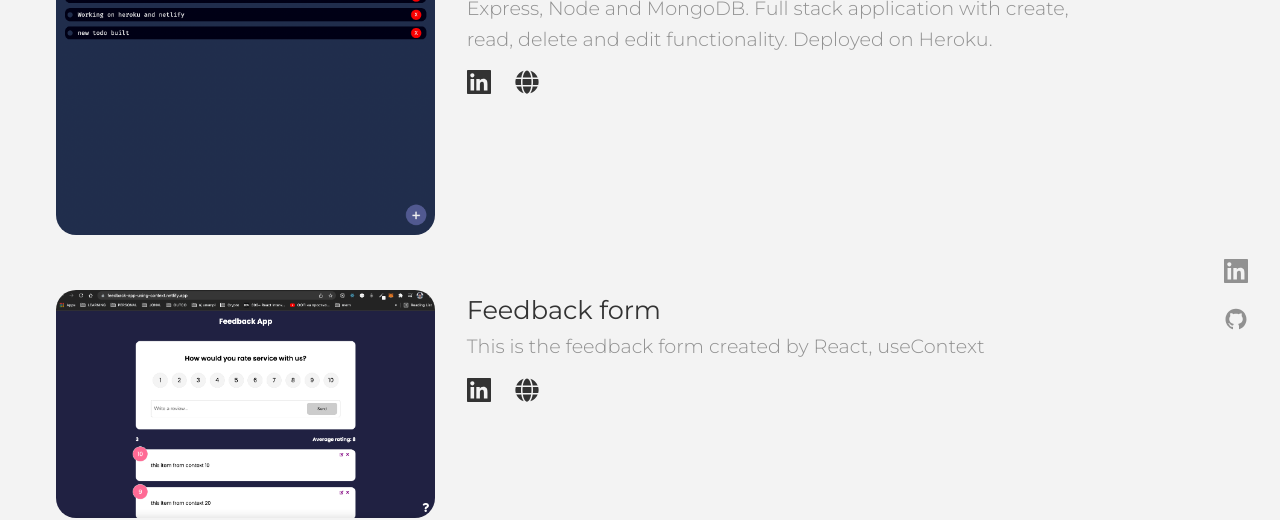
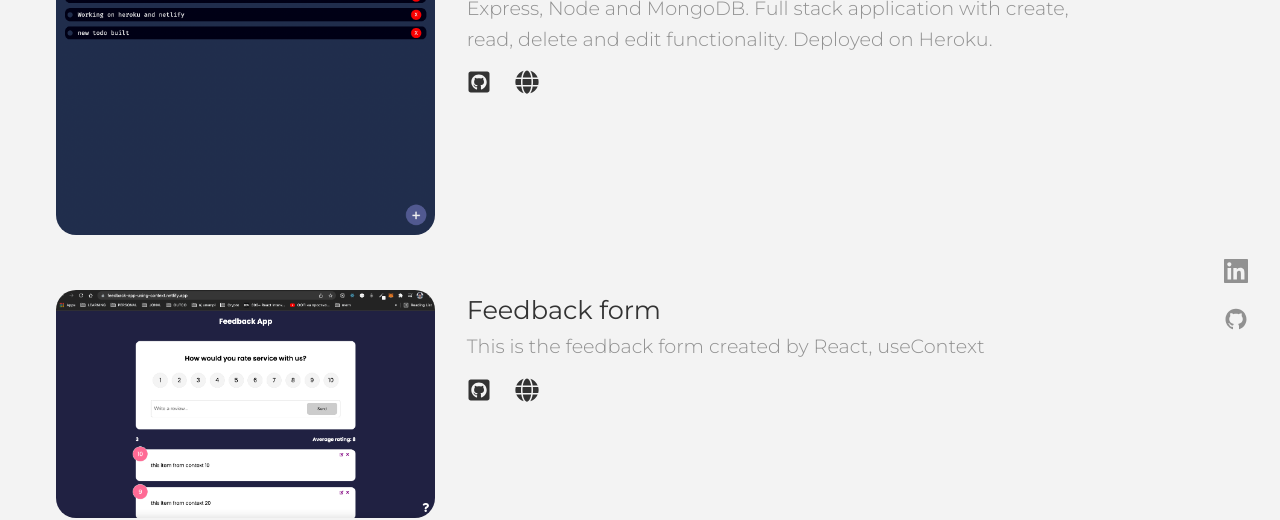
Before and after one commit to samibraimoff/personal-portfolio-app, a React (Create React App) app: page /projects in a window 1280 px wide. Shown: the part 341-861 px from the top of the page. Built offline with nearby package versions, Linux system fonts and the light colour scheme; the HTML template or start-up script is replaced by a standard one.

Commit message:
projects data updated

```diff
--- a/src/components/projects/project/Project.jsx
+++ b/src/components/projects/project/Project.jsx
@@ -1,7 +1,7 @@
 import React from 'react';
 import './project.css';
-import { GrLinkedin } from 'react-icons/gr';
 import { FaGlobe } from 'react-icons/fa';
+import { FaGithubSquare } from 'react-icons/fa';
 
 const Project = ({ project }) => {
   return (
@@ -15,7 +15,7 @@ const Project = ({ project }) => {
         <ul>
           <li>
             <a href={project.github} target='_blank' rel='noreferrer'>
-              <GrLinkedin className='projectIcon' />
+              <FaGithubSquare className='projectIcon' />
             </a>
           </li>
           <li>
--- a/src/projectData.js
+++ b/src/projectData.js
@@ -6,23 +6,23 @@ export const projectsData = [
     description:
       'This is the TODO app with CRUD functionality created by React, Express, Node and MongoDB. Full stack application with create, read, delete and edit functionality. Deployed on Heroku.',
     link: 'https://shrouded-oasis-94423.herokuapp.com/',
-    github: 'https://github.com/sandibekibraimov/mern-todo-app',
+    github: 'https://github.com/samibraimoff/todo-app',
   },
   {
     id: 2,
     name: 'Feedback form',
     img: '/assets/feedback.png',
     description: 'This is the feedback form created by React, useContext',
-    link: 'https://feedback-app-using-context.netlify.app',
-    github: 'https://github.com/sandibekibraimov/feedback-app',
+    link: 'https://frosty-engelbart-ba2c77.netlify.app/',
+    github: 'https://github.com/samibraimoff/feedback-app',
   },
   {
     id: 3,
     name: 'Memories game app',
     img: '/assets/memorygame.png',
     description: 'Interactive game to train memory. Created by React, Redux.',
-    link: 'https://cardgamememory.netlify.app/',
-    github: 'https://github.com/sandibekibraimov/memory-game',
+    link: 'https://nervous-curran-911bd7.netlify.app/',
+    github: 'https://github.com/samibraimoff/memory-game-app',
   },
   {
     id: 4,
@@ -30,8 +30,7 @@ export const projectsData = [
     img: '/assets/ecommerce.png',
     description:
       'E-commerce dummy website using HTML, CSS and JavaScript. Created on lama dev bootcamp.',
-    link: 'https://e-commerce-html-css-javascript-bootcamp.netlify.app/',
-    github:
-      'https://github.com/sandibekibraimov/e-commerce-html-css-javascript',
+    link: 'https://lucid-poitras-d94570.netlify.app/',
+    github: 'https://github.com/samibraimoff/e-commerce-app',
   },
 ];
```
